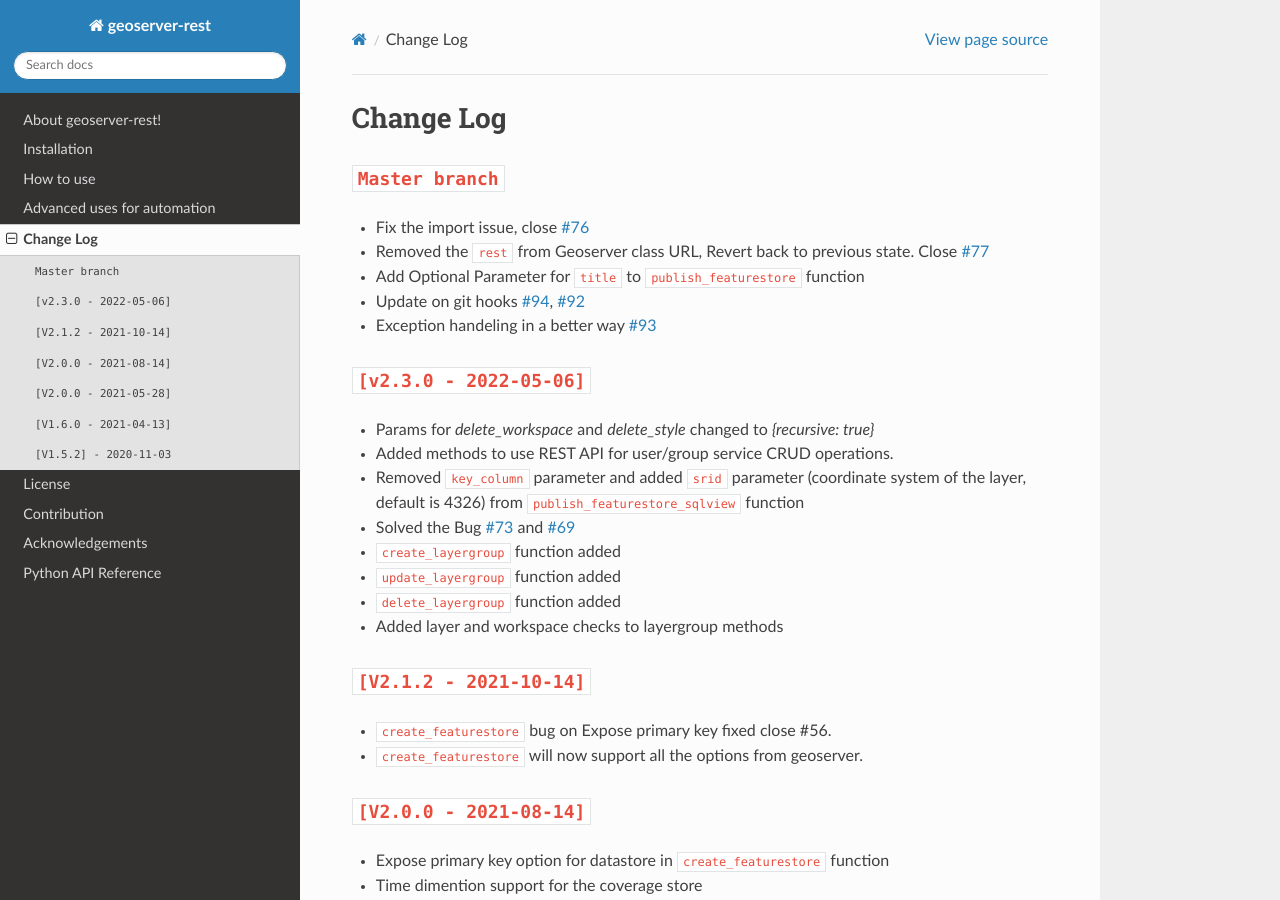
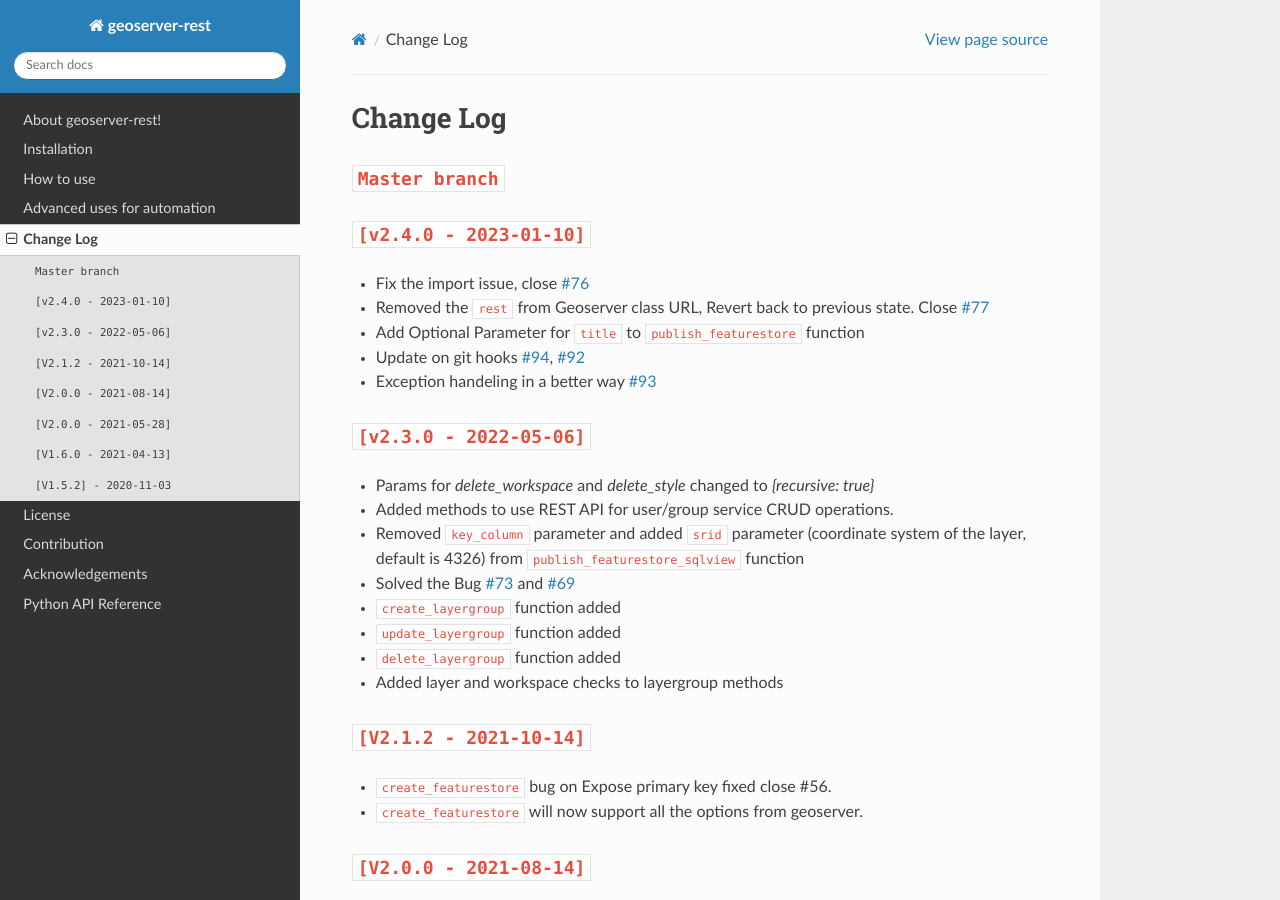
Before and after one commit to gicait/geoserver-rest, a Sphinx documentation site: the page built from docs/source/change_log.rst, in a window 1280 px wide and 900 px high. Built offline with Sphinx 7.4.7 and the Read the Docs theme 2.0.0, drawn with Linux system fonts in a browser that asks for light colours.

Commit message:
Update change_log.rst

```diff
--- a/docs/source/change_log.rst
+++ b/docs/source/change_log.rst
@@ -3,6 +3,9 @@ Change Log
 
 ``Master branch``
 ^^^^^^^^^^^^^^^^^
+
+``[v2.4.0 - 2023-01-10]``
+^^^^^^^^^^^^^^^^^^^^^^^^^^
 * Fix the import issue, close `#76 <https://github.com/gicait/geoserver-rest/issues/76>`_
 * Removed the ``rest`` from Geoserver class URL, Revert back to previous state. Close `#77 <https://github.com/gicait/geoserver-rest/issues/76>`_
 * Add Optional Parameter for ``title`` to ``publish_featurestore`` function
```
